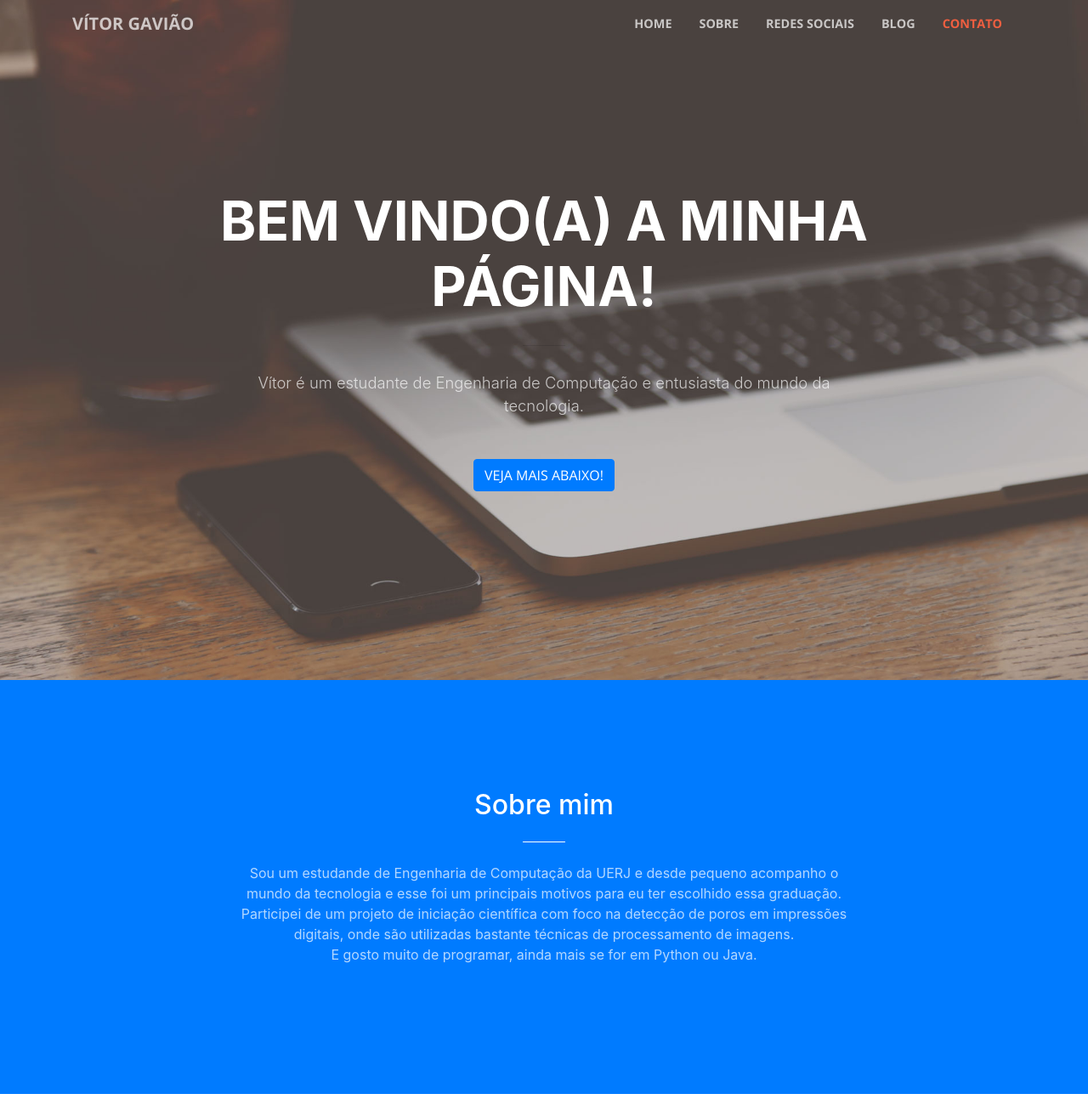
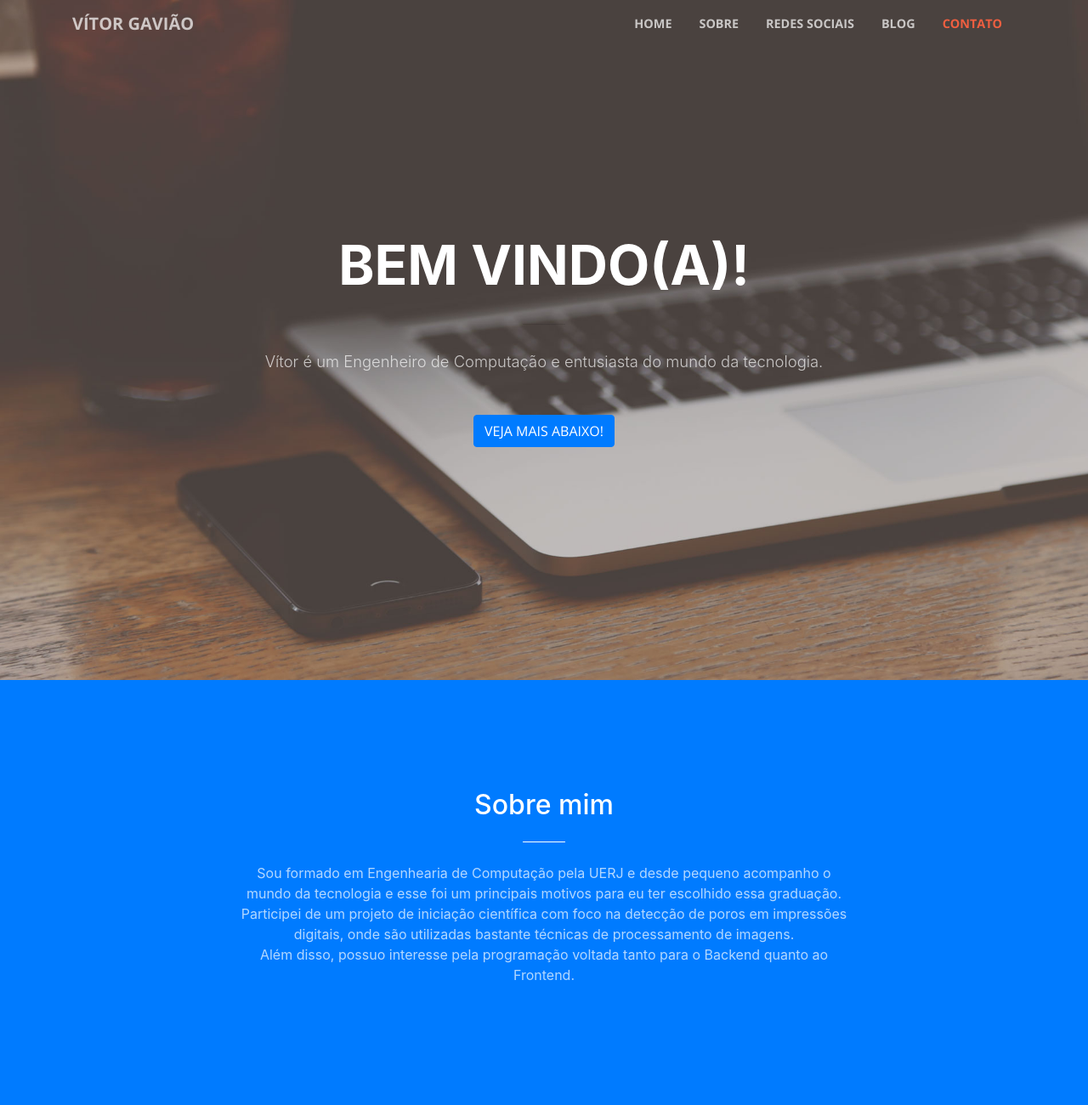
Before and after one commit to gav1ao/gav1ao.github.io, a website with bundled scripts: page index.html in a window 1280 px wide. Shown: the top 1300 px of the page at 85% size. Built offline with nearby package versions, Linux system fonts and the light colour scheme.

Commit message:
Atualização das informações pessoais e melhorias

```diff
--- a/index.html
+++ b/index.html
@@ -8,7 +8,7 @@
     <meta name="author" content="">
     <link rel="shortcut icon" href="img/favicon/favicon.png">
 
-    <title>Vítor Gavião - Site pessoal</title>
+    <title>Página de Vítor</title>
 
     <!-- Bootstrap core CSS -->
     <link href="vendor/bootstrap/css/bootstrap.min.css" rel="stylesheet">
@@ -69,12 +69,12 @@
         <div class="row">
           <div class="col-lg-10 mx-auto">
             <h1 class="text-uppercase">
-              <strong>Bem vindo(a) a minha página!</strong>
+              <strong>Bem vindo(a)!</strong>
             </h1>
             <hr>
           </div>
           <div class="col-lg-8 mx-auto">
-            <p class="text-faded mb-5">Vítor é um estudante de Engenharia de Computação e entusiasta do mundo da tecnologia.</p>
+            <p class="text-faded mb-5">Vítor é um Engenheiro de Computação e entusiasta do mundo da tecnologia.</p>
             <a class="btn btn-primary btn-xl js-scroll-trigger" href="#about">Veja mais abaixo!</a>
           </div>
         </div>
@@ -87,9 +87,9 @@
           <div class="col-lg-8 mx-auto text-center">
             <h2 class="section-heading text-white">Sobre mim</h2>
             <hr class="light my-4">
-            <p class="text-faded mb-4">Sou um estudande de Engenharia de Computação da UERJ e desde pequeno acompanho o mundo da tecnologia e esse foi um principais motivos para eu ter escolhido essa graduação.
+            <p class="text-faded mb-4">Sou formado em Engenhearia de Computação pela UERJ e desde pequeno acompanho o mundo da tecnologia e esse foi um principais motivos para eu ter escolhido essa graduação.
               <br>Participei de um projeto de iniciação científica com foco na detecção de poros em impressões digitais, onde são utilizadas bastante técnicas de processamento de imagens.
-              <br>E gosto muito de programar, ainda mais se for em Python ou Java.</p>
+              <br>Além disso, possuo interesse pela programação voltada tanto para o Backend quanto ao Frontend.</p>
           </div>
         </div>
       </div>
@@ -117,7 +117,7 @@
 
           <div class="col-lg-4 col-md-6 text-center">
             <div class="service-box mt-5 mx-auto">
-              <a title="Breve!"><i class="fa fa-4x fa-twitter text-primary mb-3 sr-icons"></i></a>
+              <a href="https://twitter.com/vigal_jan" target="_blank"><i class="fa fa-4x fa-twitter text-primary mb-3 sr-icons"></i></a>
               <h3 class="mb-3">Twitter</h3>
             </div>
           </div>
@@ -150,6 +150,7 @@
     <!-- ++++++ FIM SEÇÃO SERVIÇOS +++++ -->
 
     <!-- +++++++++ SEÇÃO PORTFOLIO +++++++++ -->
+    <!-- Ainda vou adicionar um dia :) -->
     <!--
     <section class="p-0" id="portfolio">
       <div class="container-fluid p-0">
```
Also changed, not shown: img/favicon/favicon.png.
